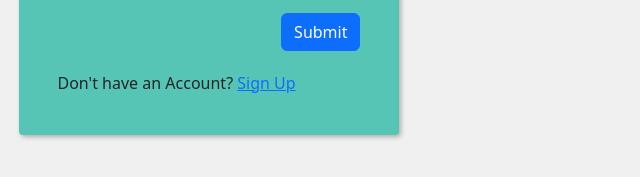
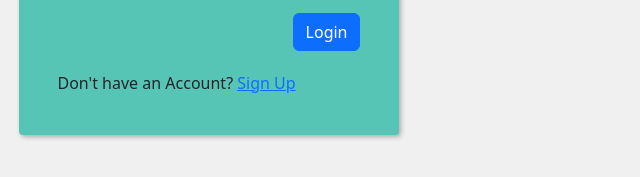
Before and after one commit to basitmanzoor/TaskManager, a plain HTML site: page TaskManagerFE/login.html in a window 1280 px wide. Shown: the part 401-578 px from the top of the page, 431-1071 px from the left. Drawn offline with nearby package versions, Linux system fonts and the light colour scheme.

Commit message:
new changes in TM

```diff
--- a/TaskManagerFE/login.html
+++ b/TaskManagerFE/login.html
@@ -57,7 +57,7 @@
             </div>
             <div class="d-flex justify-content-end">
               <button type="submit" class="btn btn-primary" id="login">
-                Submit
+                Login
               </button>
             </div>
             <div>
```
Also changed, not shown: TaskManagerFE/index.html (+1 -1 lines).
